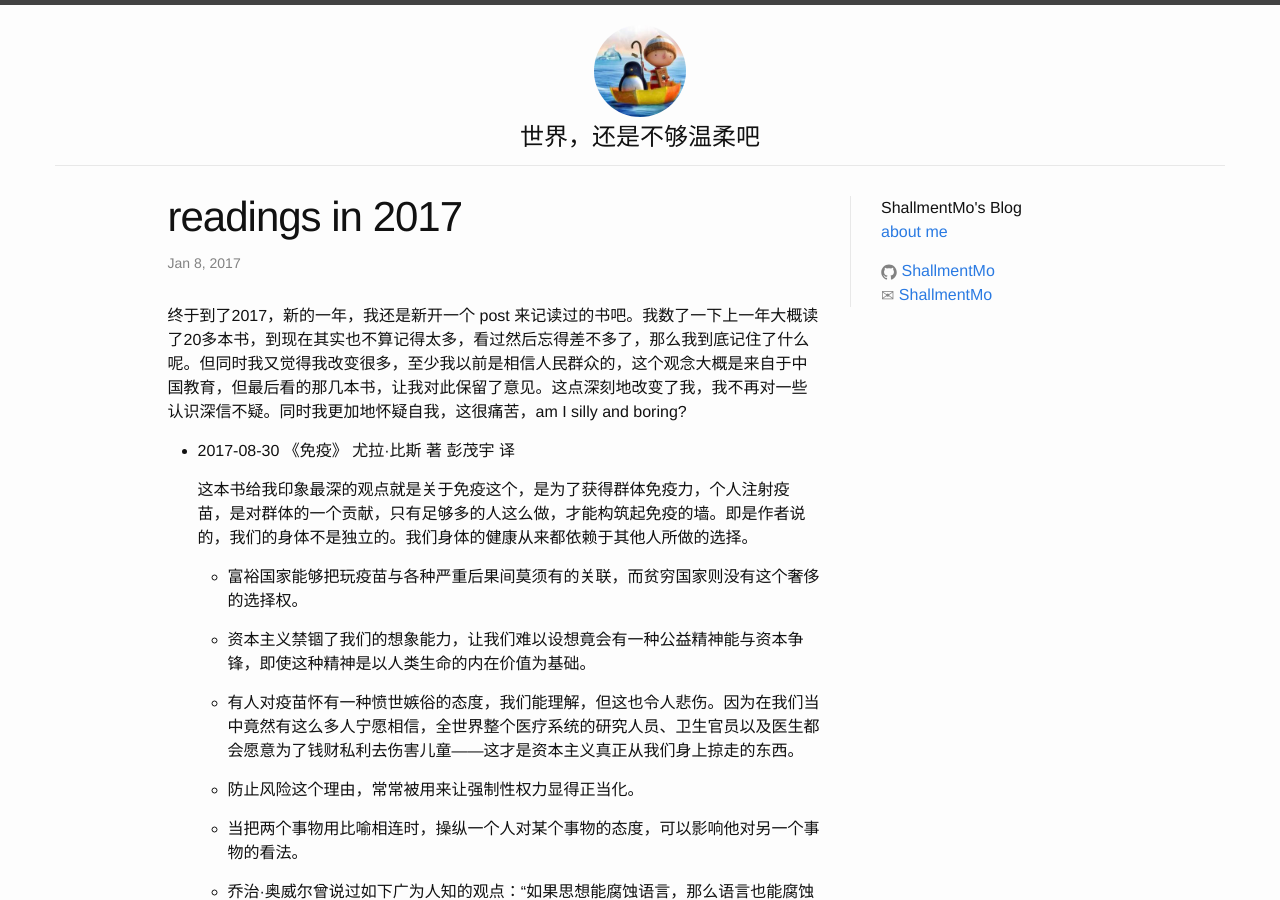
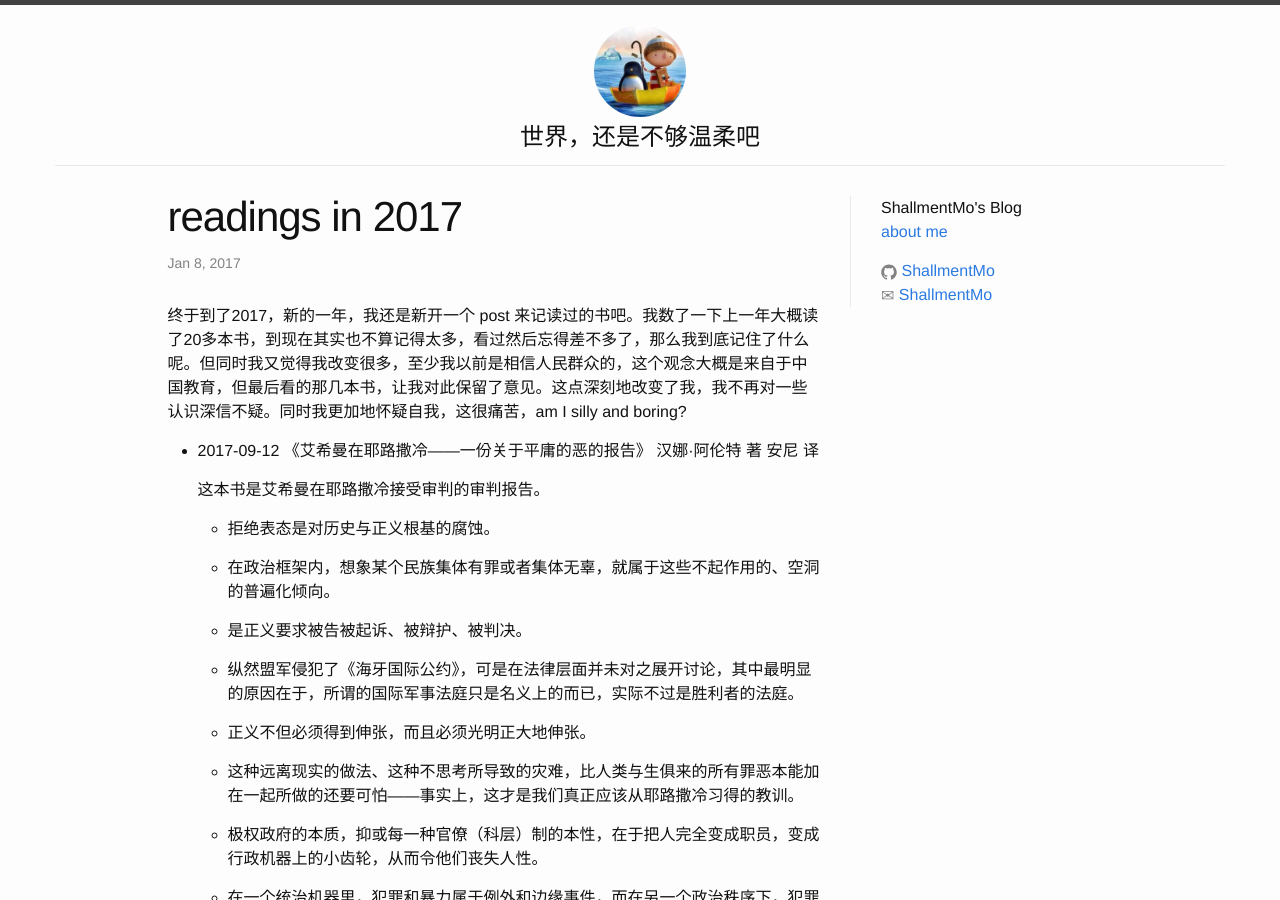
Before and after one commit to ShallmentMo/shallmentmo.github.com, a Jekyll site: the page built from _posts/2017-01-08-readings-in-2017.md, in a window 1280 px wide and 900 px high. Built offline with Jekyll 4.4.1, drawn with Linux system fonts in a browser that asks for light colours; some of the changed text lies outside the part shown.

Commit message:
add 2017 09 12 reanding

```diff
--- a/_posts/2017-01-08-readings-in-2017.md
+++ b/_posts/2017-01-08-readings-in-2017.md
@@ -6,6 +6,28 @@ categories: posts
 ---
 
 终于到了2017，新的一年，我还是新开一个 post 来记读过的书吧。我数了一下上一年大概读了20多本书，到现在其实也不算记得太多，看过然后忘得差不多了，那么我到底记住了什么呢。但同时我又觉得我改变很多，至少我以前是相信人民群众的，这个观念大概是来自于中国教育，但最后看的那几本书，让我对此保留了意见。这点深刻地改变了我，我不再对一些认识深信不疑。同时我更加地怀疑自我，这很痛苦，am I silly and boring?
+
+* 2017-09-12 《艾希曼在耶路撒冷——一份关于平庸的恶的报告》 汉娜·阿伦特 著 安尼 译
+
+  这本书是艾希曼在耶路撒冷接受审判的审判报告。
+
+  * 拒绝表态是对历史与正义根基的腐蚀。
+
+  * 在政治框架内，想象某个民族集体有罪或者集体无辜，就属于这些不起作用的、空洞的普遍化倾向。
+
+  * 是正义要求被告被起诉、被辩护、被判决。
+
+  * 纵然盟军侵犯了《海牙国际公约》，可是在法律层面并未对之展开讨论，其中最明显的原因在于，所谓的国际军事法庭只是名义上的而已，实际不过是胜利者的法庭。
+
+  * 正义不但必须得到伸张，而且必须光明正大地伸张。
+
+  * 这种远离现实的做法、这种不思考所导致的灾难，比人类与生俱来的所有罪恶本能加在一起所做的还要可怕——事实上，这才是我们真正应该从耶路撒冷习得的教训。
+
+  * 极权政府的本质，抑或每一种官僚（科层）制的本性，在于把人完全变成职员，变成行政机器上的小齿轮，从而令他们丧失人性。
+
+  * 在一个统治机器里，犯罪和暴力属于例外和边缘事件，而在另一个政治秩序下，犯罪是合法的，犯罪就是准则，那么，我们能把前者遵循的原则也付诸后者吗？
+
+  * 刑事法庭上唯一重要的事情是，如何判定个人有罪还是无辜，如何对被告和受害者双方都给予正义的判决。
 
 * 2017-08-30 《免疫》 尤拉·比斯 著 彭茂宇 译
 
```
Also changed, not shown: Gemfile.lock.
